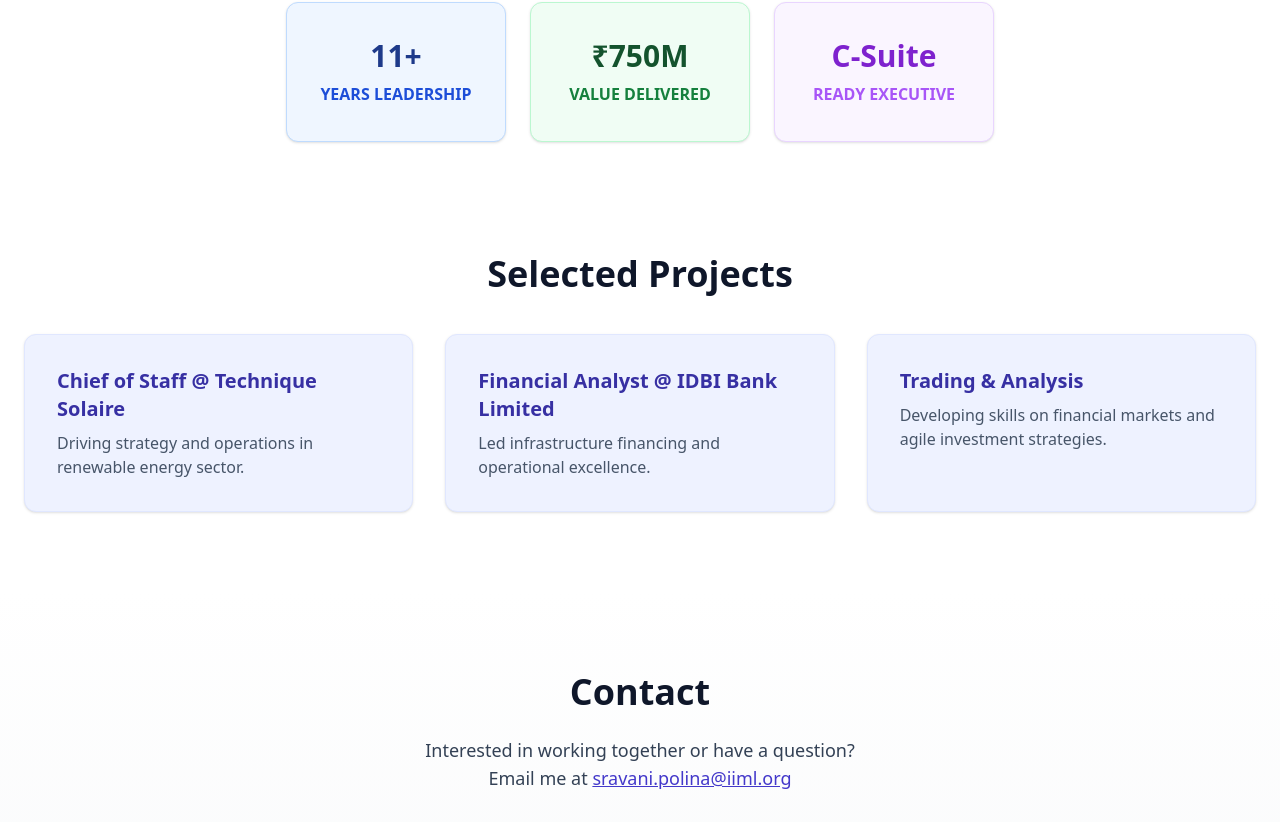
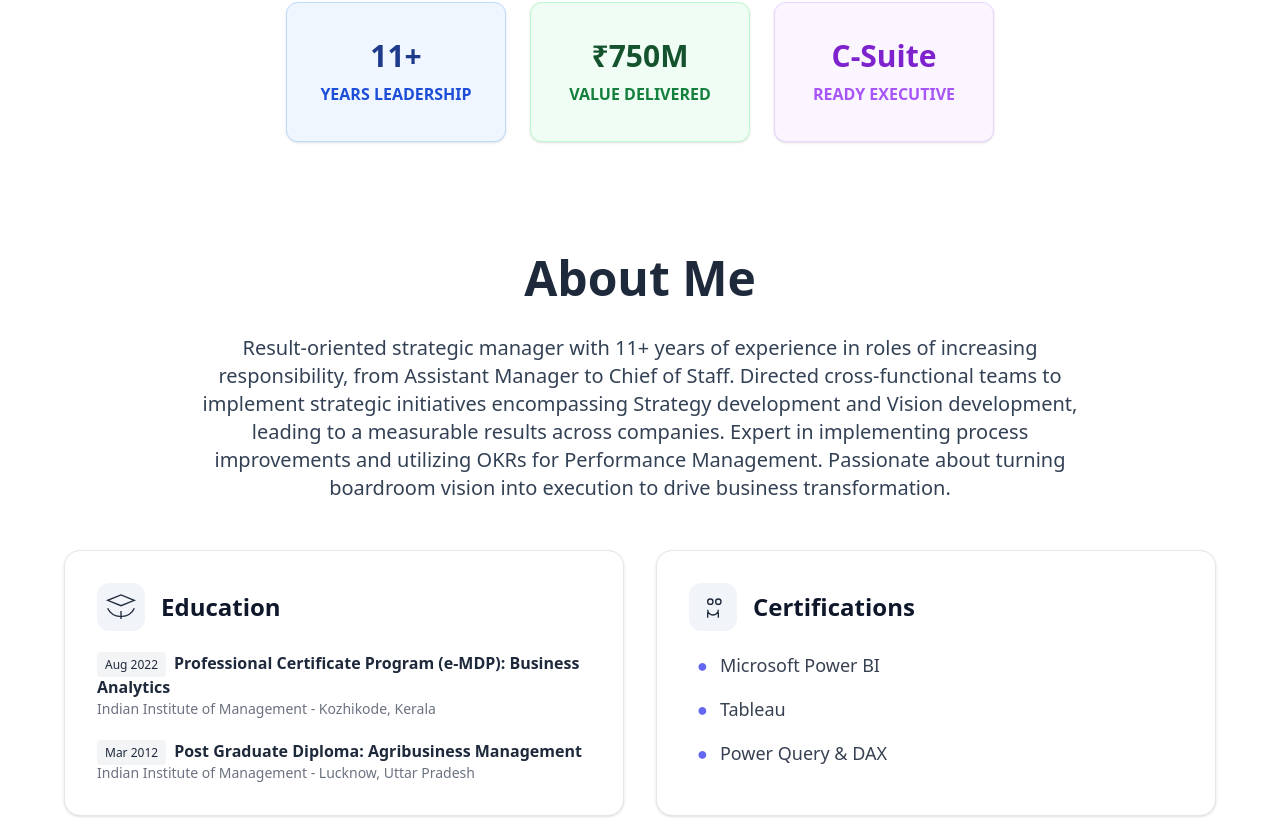
Before and after one commit to SravaniPolina/sravani-portfolio-frontend, a React (Create React App) app: page / in a window 1280 px wide. Shown: the part 1078-1900 px from the top of the page. Built offline with nearby package versions, Linux system fonts and the light colour scheme.

Commit message:
Add AboutMe component to the main layout

```diff
--- a/src/App.js
+++ b/src/App.js
@@ -17,6 +17,7 @@
       <main>
         <Hero />
         <StatsCards />
+        <AboutMe />
         <Projects />
         <Contact />
       </main>
```
